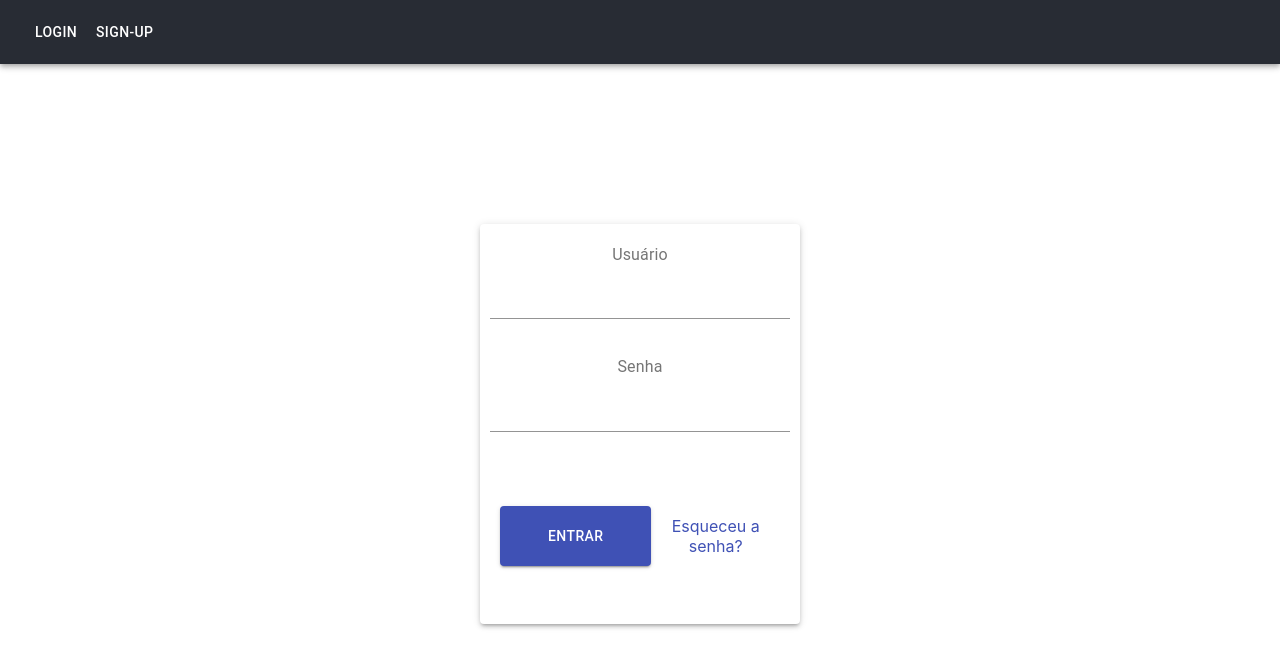
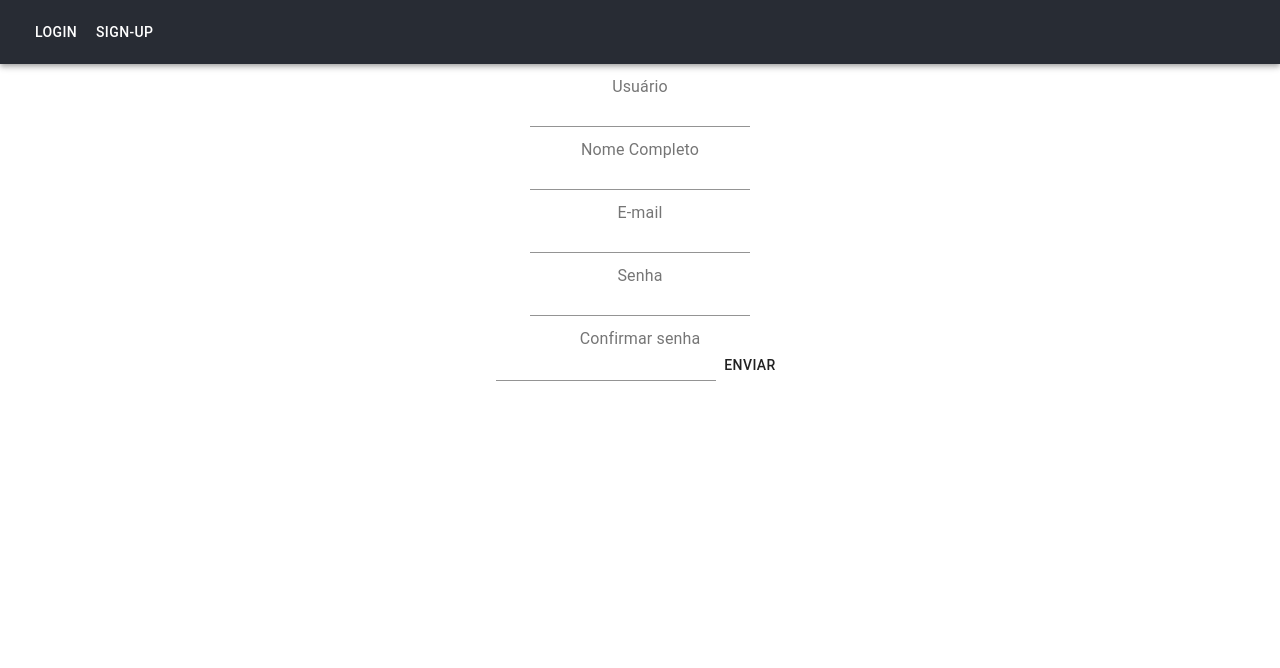
Before and after one commit to matheusgasparotto/Users-Register, a React (Create React App) app: page /login in a window 1280 px wide. Both pictures are taken after a click on the button "SIGN-UP". Shown: the top 668 px of the page. Built offline with nearby package versions, Linux system fonts and the light colour scheme.

Commit message:
feat(form): create rules for the register and rules for the login
Changes in style of login and register

```diff
--- a/package.json
+++ b/package.json
@@ -9,6 +9,7 @@
     "@testing-library/jest-dom": "^5.11.4",
     "@testing-library/react": "^11.1.0",
     "@testing-library/user-event": "^12.1.10",
+    "material-ui": "^1.0.0-beta.47",
     "react": "^17.0.1",
     "react-dom": "^17.0.1",
     "react-hook-form": "^6.11.3",
--- a/src/App.js
+++ b/src/App.js
@@ -2,7 +2,7 @@ import "./App.css";
 import { Route, Switch, Link, useHistory, useLocation } from "react-router-dom";
 import { useState, useEffect } from "react";
 import ReactDOM from "react-dom";
-import { useForm } from "react-hook-form";
+
 import * as yup from "yup";
 import { yupResolver } from "@hookform/resolvers/yup";
 import { Input, AppBar, Toolbar, Button } from "@material-ui/core";
@@ -11,8 +11,6 @@ import Login from "./Pages/Login";
 
 const App = () => {
   const [menuOpen, setMenuOpen] = useState(false);
-
-  const { register, unregister, handleSubmit, setValue, errors } = useForm();
 
   const schema = yup.object().shape({});
 
@@ -45,9 +43,9 @@ const App = () => {
         </AppBar>
       </div>
       <Switch>
-        <Login />
         <Route exact path="/:local">
-          {/* <SignUp /> */}
+          <Login />
+          <SignUp />
         </Route>
       </Switch>
     </div>
--- a/src/Pages/Login/index.css
+++ b/src/Pages/Login/index.css
@@ -4,7 +4,7 @@
   display: flex;
   flex-direction: column;
   justify-content: space-around;
-  border-radius: 15px;
+  border-radius: 50%;
   width: 25vw;
 }
 
--- a/src/Pages/Login/index.jsx
+++ b/src/Pages/Login/index.jsx
@@ -1,26 +1,95 @@
-import { Button, Input, Paper, InputLabel, Link } from "@material-ui/core";
+import {
+  FormControl,
+  Button,
+  Input,
+  Paper,
+  InputLabel,
+  Link,
+} from "@material-ui/core";
+import { Route } from "react-router-dom";
+import { createMuiTheme, ThemeProvider } from "@material-ui/core";
+import { useForm } from "react-hook-form";
+import * as yup from "yup";
+import { yupResolver } from "@hookform/resolvers/yup";
 import "./index.css";
+
 const Login = () => {
+  const schema = yup.object().shape({
+    user: yup
+      .string("Formato de usuário inválido.")
+      .min(6, "Seu usuário deve ter no mínimo 6 caractéres.")
+      .required("Campo obrigatório."),
+    password: yup
+      .string("Formato de senha inválida.")
+      .min(6, "Sua senha deve ter no mínimo 6 caractéres.")
+      .matches(
+        /(?=.*[#$@!%&*?])/i,
+        "Sua senha deve ter no mínimo um caractér especial."
+      ),
+  });
+
+  const theme = createMuiTheme({
+    palette: {
+      primary: {
+        main: "#282c34",
+      },
+      secondary: {
+        main: "#f44336",
+      },
+    },
+  });
+
+  const { register, unregister, handleSubmit, setValue, errors } = useForm({
+    resolver: yupResolver(schema),
+  });
+
+  const handleLogin = (data) => {
+    console.log(data);
+  };
+
   return (
     <div>
+      <Route exact path="/login">
+        <ThemeProvider theme={theme}>
           <Paper className="cardLogin" elevation={3}>
+            <form onSubmit={handleSubmit(handleLogin)}>
               <InputLabel className="inputsLabel" htmlFor="user">
                 Usuário
               </InputLabel>
-        <Input className="inputs" id="user" name="user" label="Usuário" />
+              <Input
+                className="inputs"
+                id="user"
+                name="user"
+                label="Usuário"
+                inputRef={register}
+              />
               <InputLabel className="inputsLabel" htmlFor="password">
                 Senha
               </InputLabel>
-        <Input className="inputs" id="password" name="password" label="Senha" />
+              <Input
+                className="inputs"
+                id="password"
+                name="password"
+                label="Senha"
+                inputRef={register}
+              />
               <div className="buttons">
-          <Button className="sendButton" variant="contained" color="primary">
+                <Button
+                  color="primary"
+                  variant="contained"
+                  className="sendButton"
+                  type="submit"
+                >
                   entrar
                 </Button>
                 <Link className="forgotPass" href="#">
                   Esqueceu a senha?
                 </Link>
               </div>
+            </form>
           </Paper>
+        </ThemeProvider>
+      </Route>
     </div>
   );
 };
--- a/src/Pages/UserForm/index.jsx
+++ b/src/Pages/UserForm/index.jsx
@@ -1,19 +1,34 @@
 import { useForm } from "react-hook-form";
+import { Route } from "react-router-dom";
 import * as yup from "yup";
 import { yupResolver } from "@hookform/resolvers/yup";
-import { Input, Button } from "@material-ui/core";
+import { Input, Button, InputLabel } from "@material-ui/core";
+import { useEffect } from "react";
 
 const UserForm = () => {
   const schema = yup.object().shape({
     user: yup
       .string("Formato de usuário inválido.")
       .min(6, "Seu usuário deve ter no mínimo 6 caractéres.")
-      .required("Defina um nome de usuário."),
+      .required("Campo obrigatório."),
     fullName: yup
-      .string()
-      .matches(/^[a-zA-Z](\w.+\s).+/i)
-      .required(),
-    email: yup.string().email().required(),
+      .string("Formato de nome inválido.")
+      .matches(/(\w.+\s).+/i, "Seu nome deve conter apenas letras.")
+      .required("Campo obrigatório."),
+    email: yup
+      .string("Formato de e-mail inválido.")
+      .email("Formato de e-mail inválido.")
+      .required("Campo obrigotóri."),
+    password: yup
+      .string("Formato de senha inválida.")
+      .min(6, "Sua senha deve ter no mínimo 6 caractéres.")
+      .matches(
+        /(?=.*[#$@!%&*?])/i,
+        "Sua senha deve ter no mínimo um caractér especial."
+      ),
+    confirmPassword: yup
+      .string("Formato de senha inválida.")
+      .oneOf([yup.ref("password")], "Senhas não correspondem."),
   });
 
   const { register, unregister, handleSubmit, setValue, errors } = useForm({
@@ -25,14 +40,48 @@ const UserForm = () => {
   };
 
   return (
-    <form onSubmit={handleSubmit(handleForm)}>
-      <Input name="user" inputRef={register} />
-      <Input name="fullName" inputRef={register} />
-      <Input name="email" inputRef={register} />
-      <Input name="password" inputRef={register} />
-      <Input name="confirmPassword" inputRef={register} />
-      <Button />
-    </form>
+    <Route exact path="/signup">
+      <form onSubmit={handleSubmit(handleForm)}>
+        <InputLabel className="inputsLabel" htmlFor="user">
+          Usuário
+        </InputLabel>
+        <Input name="user" inputRef={register} error={!!errors.user} />
+        <InputLabel className="inputsLabel" htmlFor="fullName">
+          Nome Completo
+        </InputLabel>
+        <Input name="fullName" inputRef={register} error={!!errors.fullName} />
+        <InputLabel className="inputsLabel" htmlFor="email">
+          E-mail
+        </InputLabel>
+        <Input name="email" inputRef={register} error={!!errors.email} />
+        <InputLabel className="inputsLabel" htmlFor="password">
+          Senha
+        </InputLabel>
+        <Input
+          name="password"
+          inputRef={register}
+          error={!!errors.password}
+          type="password"
+        />
+        <InputLabel className="inputsLabel" htmlFor="confirmPassword">
+          Confirmar senha
+        </InputLabel>
+        <Input
+          name="confirmPassword"
+          inputRef={register}
+          error={!!errors.confirmPassword}
+          type="password"
+        />
+        <Button type="submit">Enviar</Button>
+        <p>
+          {errors.user?.message ||
+            errors.fullName?.message ||
+            errors.email?.message ||
+            errors.password?.message ||
+            errors.confirmPassword?.message}
+        </p>
+      </form>
+    </Route>
   );
 };
 
```
Also changed, not shown: 1 other file (tests, documents, lock files or other folders). Lines whose indentation alone changed are shown as unchanged.
